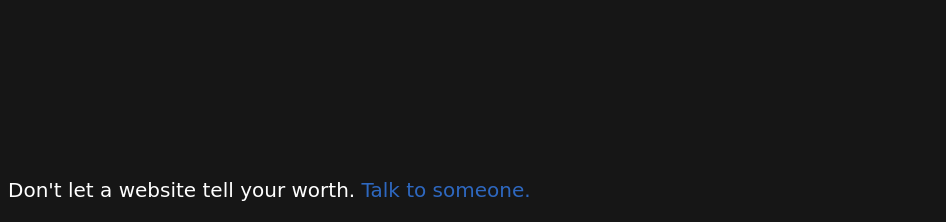
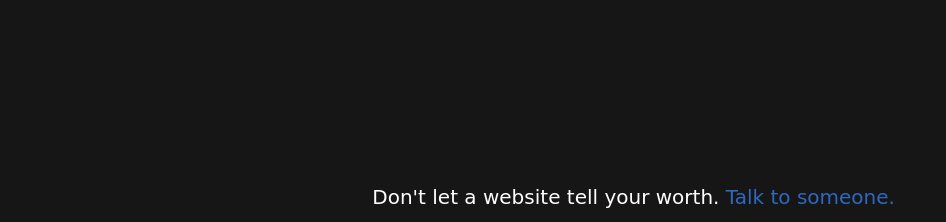
Before and after one commit to HarryCourt/whyshouldi.live, a plain HTML site: page Index.html in a window 1280 px wide. Shown: the part 578-800 px from the top of the page, without its empty margins (0-946 px from the left). Drawn offline with Linux system fonts and the light colour scheme; a web font is replaced by a local one.

Commit message:
Updated CSS to hopefully fix footer

```diff
--- a/Index.css
+++ b/Index.css
@@ -25,7 +25,13 @@ a {
 }
 
 footer {
-    position: absolute;
-    bottom: 0;
-    text-align: center;
+  display:flex;
+  position: fixed;
+  bottom: 0;
+  left: 0;
+  right: 0;
+  height: 50px;
+  width: 99%;
+  justify-content:center;
+     align-items:center;
 }
```
